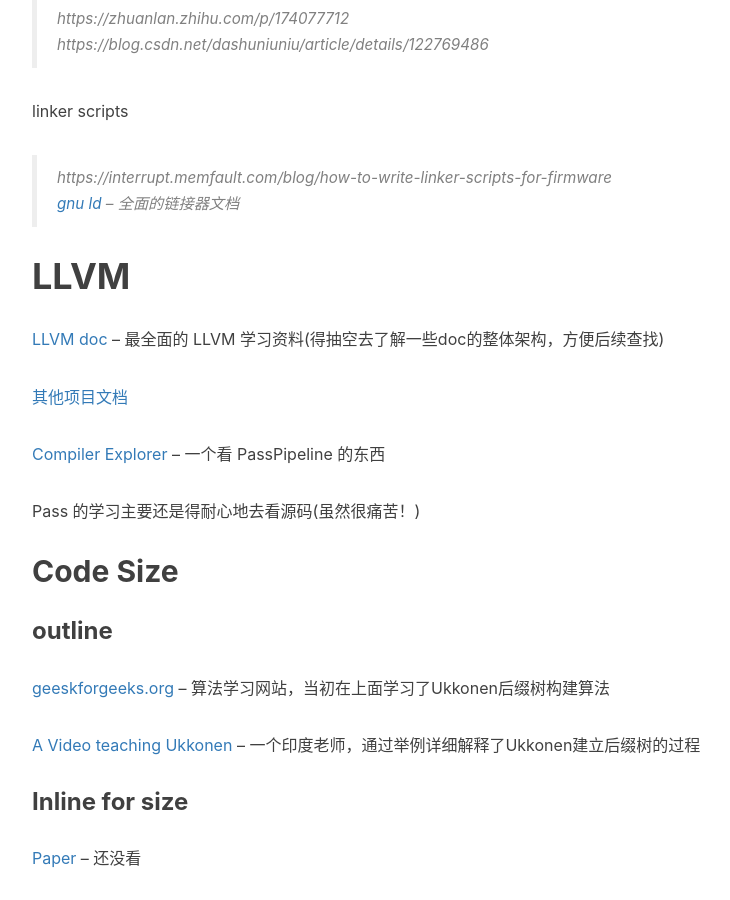
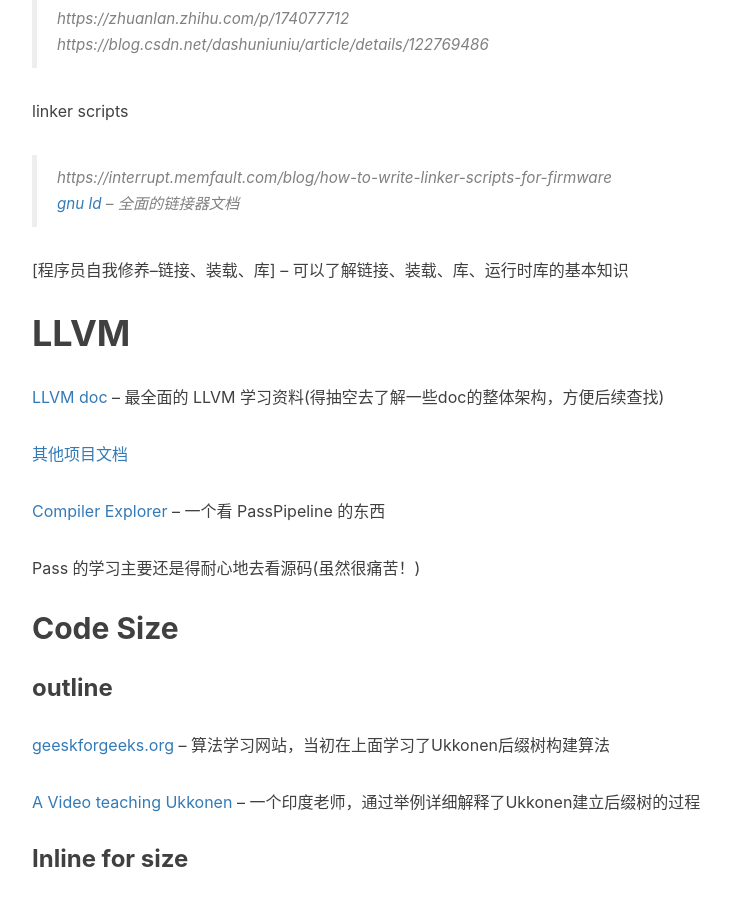
Before and after one commit to andrewW0210/andrewW0210.github.io, a Jekyll site: the page built from _posts/2023-11-17-compiler-documents.md, in a window 1280 px wide and 900 px high, scrolled down 1197 px. Shown: the whole window, without its empty margins (233-963 px from the left). Built offline with Jekyll 4.4.1, drawn with Linux system fonts in a browser that asks for light colours; nearby versions of some CDN libraries; comment, search, counter and statistics services are not loaded.

Commit message:
[Update] Updated documents collection.

```diff
--- a/_posts/2023-11-17-compiler-documents.md
+++ b/_posts/2023-11-17-compiler-documents.md
@@ -41,6 +41,8 @@
 > https://interrupt.memfault.com/blog/how-to-write-linker-scripts-for-firmware
 >
 > [gnu ld](https://ftp.gnu.org/old-gnu/Manuals/ld-2.9.1/html_mono/ld.html) -- 全面的链接器文档
+
+[程序员自我修养--链接、装载、库] -- 可以了解链接、装载、库、运行时库的基本知识
 
 # LLVM
 
```
